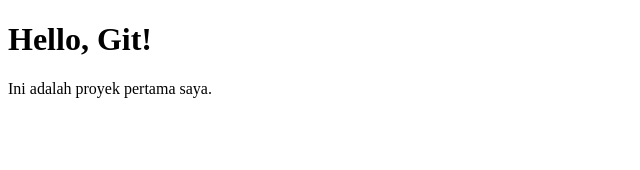
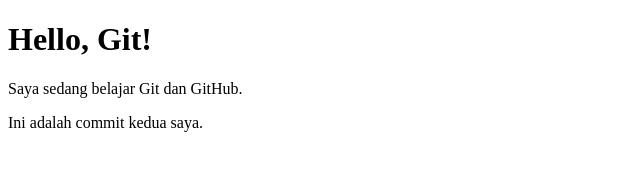
Before and after one commit to alsabnsr/BelajarGit, a plain HTML site: page index.html in a window 1280 px wide. Shown: the whole page, without its empty margins (0-640 px from the left). Drawn offline with Linux system fonts and the light colour scheme.

Commit message:
Memperbarui konten halaman HTML

```diff
--- a/index.html
+++ b/index.html
@@ -5,6 +5,7 @@
 </head>
 <body>
     <h1>Hello, Git!</h1>
-    <p>Ini adalah proyek pertama saya.</p>
+    <p>Saya sedang belajar Git dan GitHub.</p>
+    <p>Ini adalah commit kedua saya.</p>
 </body>
 </html>
```
